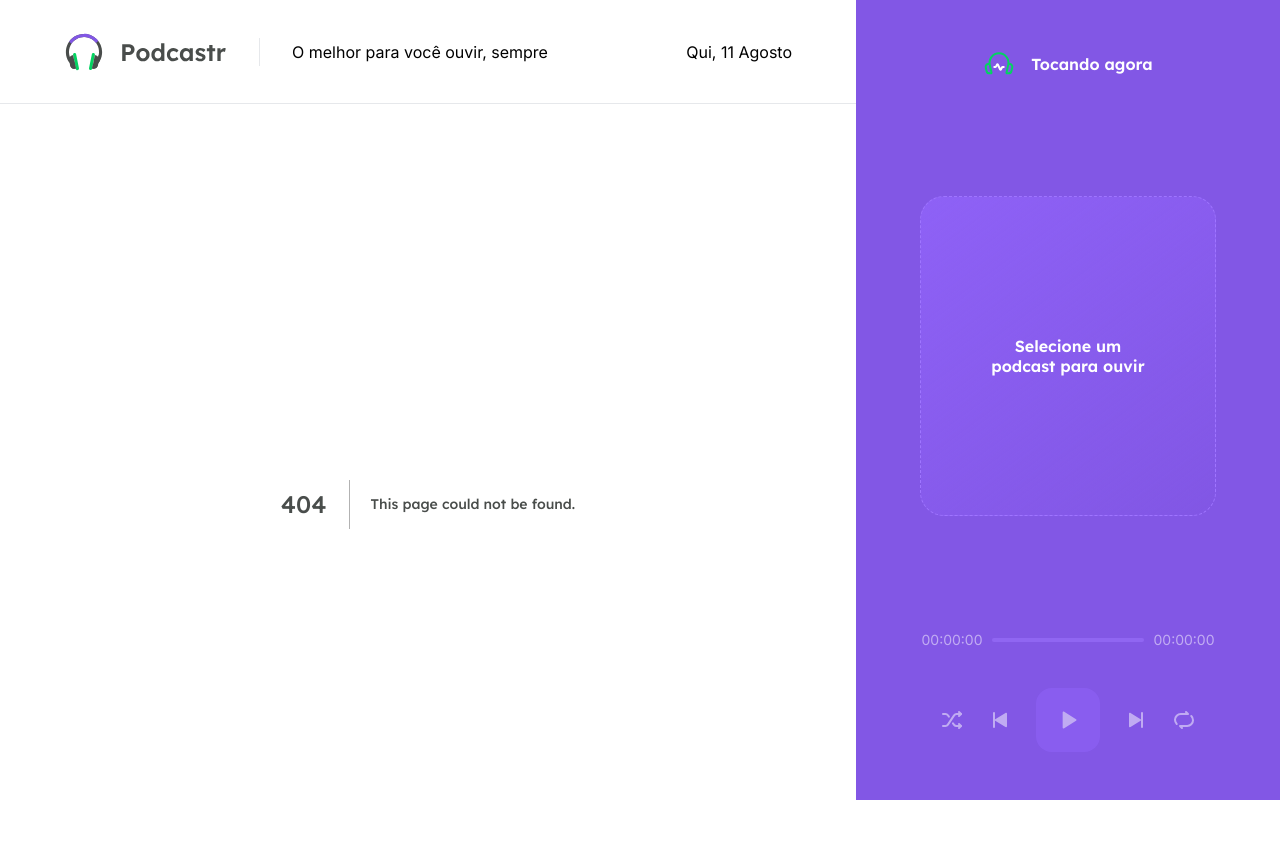
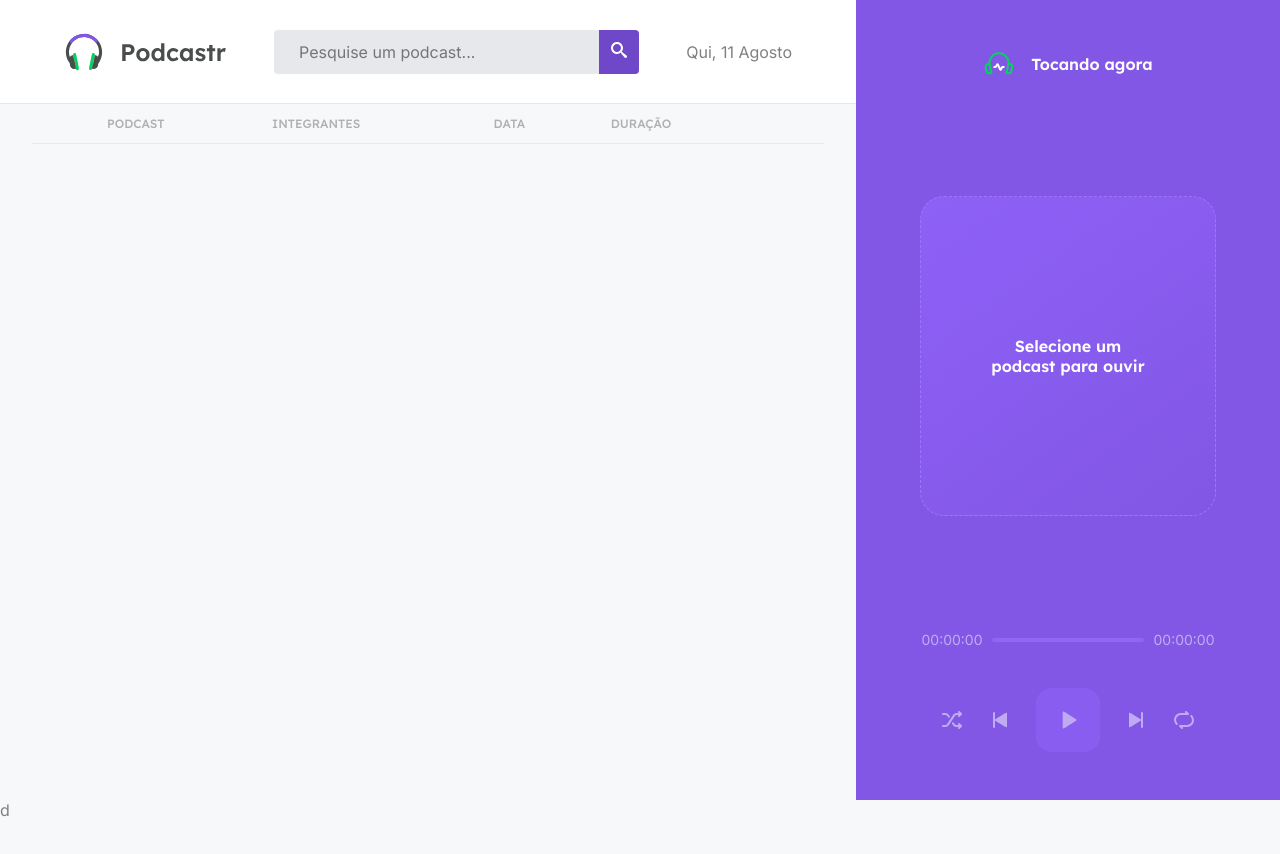
Before and after one commit to kauan777/NLW-5-podcastr, a Next.js app: page /search in a window 1280 px wide. Before the commit this address had no page. Shown: the top 854 px of the page. After the commit the page ends 820 px from the top, so only its background shows below. Built offline with nearby package versions, Linux system fonts and the light colour scheme; data requests are answered from the project's data file.

Commit message:
add search-input

```diff
--- a/package.json
+++ b/package.json
@@ -17,6 +17,7 @@
     "rc-slider": "^9.7.4",
     "react": "17.0.2",
     "react-dom": "17.0.2",
+    "react-icons": "^4.3.1",
     "sass": "^1.42.1"
   },
   "devDependencies": {
--- a/src/components/Header/index.tsx
+++ b/src/components/Header/index.tsx
@@ -1,23 +1,45 @@
 import format from 'date-fns/format'
 import ptBr from 'date-fns/locale/pt-BR';
+import { ImSearch } from 'react-icons/im'
+import { useRouter } from 'next/router'
 
 import styles from './styles.module.scss';
+import { useSearch } from '../../contexts/SearchContext';
 
 
 //date fns - lida com data no React
 
+
 export function Header(){
 
-    const currentDate = format(new Date(), 'EEEEEE, d MMMM', {
-       locale: ptBr
-    });
+  const currentDate = format(new Date(), 'EEEEEE, d MMMM', {
+    locale: ptBr
+  });
 
+  const router = useRouter()
+  const {podcast, setPodcast} = useSearch()
+
+  console.log(podcast)
 
     return(
       <header className={styles.headerContainer}>
           <img src="/logo.svg" alt="Podcastr"/>
-          <p>O melhor para você ouvir, sempre</p>
+          <div className={styles.containerInput}>
+            <input
+              type="text"
+              placeholder='Pesquise um podcast...'
+              onChange={(e) => {
+                e.target.value.length > 0 ? router.push("/search") : router.push("/")
+                setPodcast(e.target.value)
+              }}
+              value={podcast}
+            />
+            <button>
+              <ImSearch color='#fff' className={styles.searchIcon}/>
+            </button>
+          </div>
           <span>{currentDate}</span>
       </header>
+
     );
 }
--- a/src/components/Header/styles.module.scss
+++ b/src/components/Header/styles.module.scss
@@ -4,18 +4,49 @@
 
     display: flex;
     align-items: center;
+    justify-content: space-between;
 
     padding: 2rem 4rem;
     border-bottom: 1px solid var(--gray-100);
 
-    p{
-        margin-left: 2rem;
-        padding: 0.25rem 0 0.25rem 2rem;
+    .containerInput{
+        padding: 0rem 0rem 0rem 1.5rem;
         border-left: 1px solid var(--gray-100);
+        background: var(--gray-100);
+        border-radius: .25rem .25rem;
+
+        input{
+            border: none;
+            outline: none;
+            background: transparent;
+            width: 300px;
+        }
+
+        button{
+            outline: none;
+            border: none;
+            background: var(--purple-800);
+            padding: 12px;
+            height: 100% !important;
+            border-radius: 0rem .25rem .25rem 0rem;
+            transition: .2s ease-in;
+
+            .searchIcon{
+                transition: .2s ease-in;
+            }
+
+            &:hover{
+                filter: brightness(0.9);
+            }
+
+            &:hover > .searchIcon{
+                transform: scale(1.1);
+            }
+
+        }
     }
 
     span{
-        margin-left: auto;
         text-transform: capitalize;
     }
 }
--- a/src/components/Player/styles.module.scss
+++ b/src/components/Player/styles.module.scss
@@ -135,3 +135,36 @@
         }
     }
 }
+
+@media(max-width:1200px){
+    .playerContainer{
+        padding: 3rem 4rem;
+        width: 26.5rem;
+        height: 100vh;
+        background-color: red;
+        color: var(--white);
+
+        display: flex;
+        flex-direction: column;
+        align-items: center;
+        justify-content: space-between;
+
+        header{
+            display: flex;
+            align-items: center;
+            gap: 1rem;
+        }
+        strong{
+            font-family: Lexend, sans-serif;
+            font-weight: 600;
+        }
+
+        footer{
+            align-self: stretch;
+
+            &.empty .progress{
+                opacity: 0.5;
+            }
+        }
+    }
+}
--- /dev/null
+++ b/src/contexts/SearchContext.tsx
@@ -0,0 +1,30 @@
+import { createContext, ReactNode, useContext, useState } from "react";
+
+
+type SearchContextProviderProps = {
+    children: ReactNode
+}
+
+type SearchContextData = {
+    podcast: string;
+    setPodcast: (podcast: string) => void
+}
+
+export const SearchContext = createContext({} as SearchContextData);
+
+export function SearchContextProvider({children}: SearchContextProviderProps){
+
+    const [podcast, setPodcast] = useState("")
+
+    return (
+        <SearchContext.Provider
+            value={{
+                podcast,
+                setPodcast
+            }}>
+            {children}
+        </SearchContext.Provider>
+        )
+}
+
+export const useSearch = () => useContext(SearchContext)
--- a/src/pages/_app.tsx
+++ b/src/pages/_app.tsx
@@ -3,11 +3,14 @@ import styles from '../styles/app.module.scss';
 import { Header } from '../components/Header'
 import { Player } from '../components/Player';
 import { PlayerContextProvider } from '../contexts/PlayerContext';
+import Search from './search';
+import { SearchContextProvider } from '../contexts/SearchContext';
 
 
 function MyApp({ Component, pageProps }) {
 
   return(
+    <SearchContextProvider>
     <PlayerContextProvider>
     <div className={styles.wrapper}>
       <main>
@@ -17,6 +20,7 @@ function MyApp({ Component, pageProps }) {
       <Player/>
     </div>
     </PlayerContextProvider>
+    </SearchContextProvider>
   )
 }
 
--- a/src/pages/episodes/[slug].tsx
+++ b/src/pages/episodes/[slug].tsx
@@ -28,8 +28,6 @@ type EpisodeProps = {
 }
 
 
-
-
 export default function Episode({episode}: EpisodeProps){
 
     const { play } = usePlayer()
@@ -39,6 +37,7 @@ export default function Episode({episode}: EpisodeProps){
     // if(router.isFallback){
     //     return <p>Carregando...</p>
     // }
+
     return(
     <>
         <Head>
--- a/src/pages/home.module.scss
+++ b/src/pages/home.module.scss
@@ -8,8 +8,9 @@
         margin-top: 3rem;
         margin-bottom: 1.5rem;
     }
+}
 
-}
+
 
 .latestEpisodes{
     ul{
--- a/src/pages/index.tsx
+++ b/src/pages/index.tsx
@@ -40,13 +40,13 @@ export default function Home({latestEpisodes, allEpisodes}: HomeProps) {
 
   return (
     <div className={styles.homepage}>
-     <section className={styles.latestEpisodes}>
-        <h2>Últimos lançamentos</h2>
 
       <Head>
         <title>Home | Podcastr</title>
       </Head>
 
+     <section className={styles.latestEpisodes}>
+        <h2>Últimos lançamentos</h2>
     <ul>
       {latestEpisodes.map((episode, index) => {
         return(
@@ -75,7 +75,6 @@ export default function Home({latestEpisodes, allEpisodes}: HomeProps) {
         )
       })}
     </ul>
-
      </section>
 
     <section className={styles.allEpisodes}>
--- /dev/null
+++ b/src/pages/search.module.scss
@@ -0,0 +1,66 @@
+.searchPage{
+
+    padding: 0 2rem;
+    height: calc(100vh - 6.5rem);
+    overflow-y: scroll;
+}
+
+.allEpisodes{
+    padding-bottom: 2rem;
+
+    table{
+      width: 100%;
+
+      th, td{
+          padding: 0.75rem 1rem;
+          border-bottom: 1px solid var(--gray-100);
+      }
+
+      th{
+         color: var(--gray-200);
+         text-transform: uppercase;
+         font: 500 0.75rem Lexend, sans-serif;
+         text-align: left;
+      }
+
+      td{
+        font-size: 0.875rem;
+
+        img{
+            border-radius: 0.5rem;
+        }
+
+        a{
+          color: var(--gray-800);
+          font-family: Lexend, sans-serif;
+          font-weight: 600;
+          text-decoration: none;
+          line-height: 1.4rem;
+          &:hover{
+            text-decoration: underline;
+          }
+        }
+
+            button{
+                width: 2.2rem;
+                height: 2.2rem;
+                background: var(--white);
+                border: 1px solid var(--gray-100);
+                border-radius: 0.5rem;
+                font-size: 0;
+
+                transition: filter .2s;
+
+                img{
+                    width: 1.25rem;
+                    height: 1.25rem;
+                }
+
+                &:hover{
+                    filter: brightness(0.95);
+                    transition: filter .2s;
+                }
+            }
+        }
+    }
+}
--- /dev/null
+++ b/src/pages/search.tsx
@@ -0,0 +1,119 @@
+import { parseISO } from 'date-fns';
+import format from 'date-fns/format';
+import { ptBR } from 'date-fns/locale';
+import { GetStaticProps } from 'next';
+import Image from 'next/image';
+import Link from 'next/link'
+import React from 'react';
+import { usePlayer } from '../contexts/PlayerContext';
+import { useSearch } from '../contexts/SearchContext';
+import { api } from '../services/api';
+import { convertDurationToTimeString } from '../utils/convertDurationToTimeString';
+import styles from './search.module.scss';
+
+
+// import { Container } from './styles';
+
+
+function Search({allEpisodes,latestEpisodes}){
+
+  const { podcast } = useSearch()
+  const { playList } = usePlayer()
+
+  const episodesAll = [...latestEpisodes, ...allEpisodes]
+
+
+  const podcastFilter = allEpisodes.filter((item) => item.title.includes(podcast) )
+
+
+  return (
+    <>
+    <div className={styles.searchPage}>
+    <section className={styles.allEpisodes}>
+
+        <table cellSpacing={0}>
+          <thead>
+          <tr>
+            <th></th>
+            <th>Podcast</th>
+            <th>Integrantes</th>
+            <th>Data</th>
+            <th>Duração</th>
+            <th></th>
+          </tr>
+          </thead>
+          <tbody>
+            {podcast.length > 0 && podcastFilter.map((episode,index) =>{
+              return(
+                <tr key={episode.id}>
+                  <td>
+                    <Image
+                      width={120}
+                      height={120}
+                      src={episode.thumbnail}
+                      alt={episode.title}
+                      objectFit="cover"
+                    />
+                  </td>
+                  <td>
+                    <Link href={`/episodes/${episode.id}`}>
+                    <a>{episode.title}</a>
+                    </Link>
+                  </td>
+                  <td>{episode.members}</td>
+                  <td style={{width: 100}}>{episode.publishedAt}</td>
+                  <td>{episode.durationAsString}</td>
+                  <td>
+                    <button type="button" onClick={()=> playList(episodesAll, index + latestEpisodes.length )}>
+                      <img src="/play-green.svg" alt="Tocar episódio"/>
+                    </button>
+                  </td>
+                </tr>
+            )
+            })}
+          </tbody>
+        </table>
+    </section>
+    </div>
+d    </>
+
+);
+}
+
+export default Search;
+
+export const getStaticProps: GetStaticProps = async () => {
+
+  const { data }: any = await api.get("episodes", {
+
+    params:{
+      _sort: 'published_at', // ordernar pela published_at
+      _order: 'desc' //em ordem decresecnte
+    }
+  })
+
+  const episodes = data.map(episode =>{
+    return {
+      id: episode.id,
+      title: episode.title,
+      thumbnail: episode.thumbnail,
+      members: episode.members,
+      publishedAt: format(parseISO(episode.published_at), 'd MMM yy', {locale: ptBR}),
+      duration: Number(episode.file.duration),
+      durationAsString: convertDurationToTimeString(Number(episode.file.duration)),
+      url: episode.file.url,
+    };
+  })
+
+  const latestEpisodes = episodes.slice(0, 2); //Trazer os episodios da positon 0 até a 2, não vai chamar os primeiros episodios, pq da chamada o mais recente como primeiros
+  const allEpisodes= episodes.slice(2, episodes.length);
+
+  return {
+    props:{
+      allEpisodes,
+      latestEpisodes
+
+    },
+    revalidate: 60 * 60 * 8,
+  }
+}
```
Also changed, not shown: 1 other file (tests, documents, lock files or other folders).
